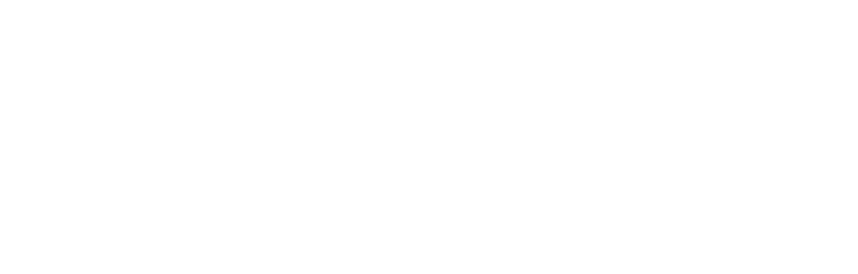
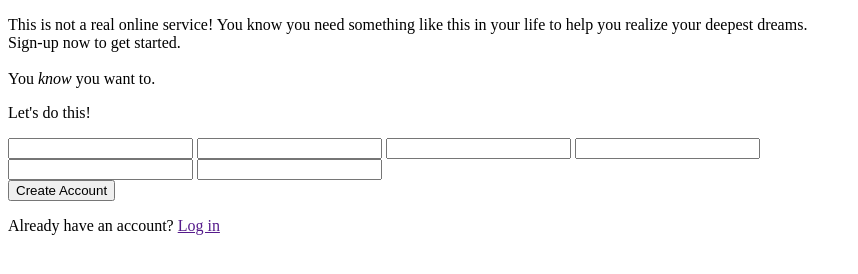
Before and after one commit to Tuneastic/sign-up-form, a plain HTML site: page index.html in a window 1280 px wide. Shown: the whole page, without its empty margins (0-858 px from the left). Drawn offline with Linux system fonts and the light colour scheme.

Commit message:
Add basic structure for the html

```diff
--- a/index.html
+++ b/index.html
@@ -7,6 +7,31 @@
     <link rel="stylesheet" href="style.css">
 </head>
 <body>
+    <div id="main">
+        <div id="image">
+            <div id="logo">
 
+            </div>
+        </div>
+        <div id="signUp">
+            <div id="introduction">
+                <p id="introText">This is not a real online service! You know you need something like this in your life to help you realize your deepest dreams. <br>
+                Sign-up now to get started. <br><br>You <i>know</i> you want to.</p>
+            </div>
+            <div id="inputs">
+                <p>Let's do this!</p>
+                <label><input type="text" name="firstName" id="firstName"></label>
+                <label><input type="text" name="lastName" id="lastName"></label>
+                <label><input type="email" name="emailAdress" id="emailAdress"></label>
+                <label><input type="number" name="phoneNumber" id="phoneNumber"></label>
+                <label><input type="password" name="password" id="password"></label>
+                <label><input type="password" name="confirmPassword" id="confirmPassword"></label>
+            </div>
+            <div id="button">
+                <button id="createAccount">Create Account</button>
+                <p>Already have an account? <a href="">Log in</a></p>
+            </div>
+        </div>
+    </div>
 </body>
 </html>
--- a/style.css
+++ b/style.css
@@ -0,0 +1,4 @@
+#main{
+    height:100vh;
+    width: 100vh;
+}
```
